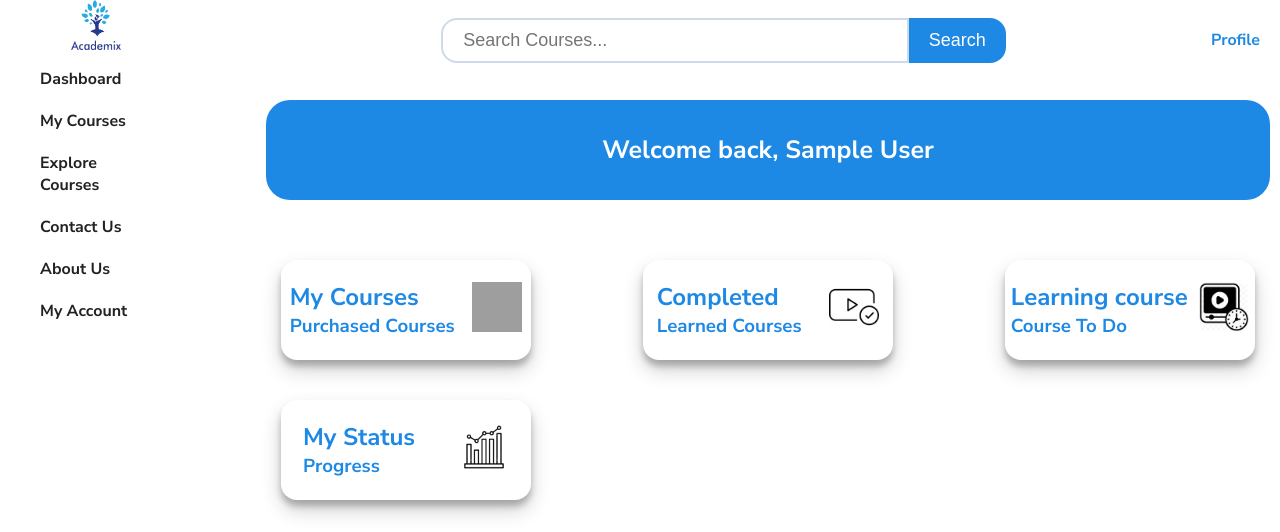
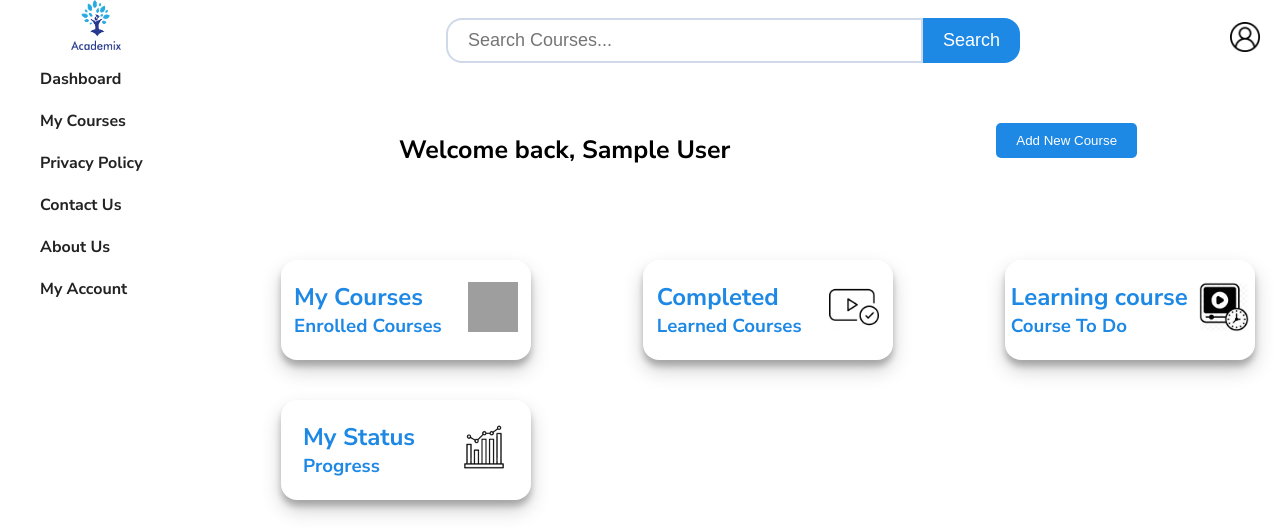
Before and after one commit to sathirak/sliit-y1-s1-iwt-assignment, a PHP site: page /user/index.php in a window 1280 px wide. Shown: the top 532 px of the page. Run offline with PHP 8.4, Linux system fonts and the light colour scheme; the visitor is signed in with stand-in values (Sample User, id 1); data that the repository does not hold is empty; grey boxes are pictures that could not be loaded.

Commit message:
fix: user dashbord css and js fix

```diff
--- a/privacy-policy/privacy.php
+++ b/privacy-policy/index.php
@@ -12,7 +12,7 @@ session_start();
 
     <link rel="stylesheet" href="../styles/global.css">
     <link rel="stylesheet" href="../styles/components.css">
-    <link rel="stylesheet" href="styles.css">
+    <link rel="stylesheet" href="../styles/privacy.css">
 
     <title>Privacy Policy</title>
 </head>
--- a/scripts/user.js
+++ b/scripts/user.js
@@ -30,7 +30,7 @@ document.querySelectorAll(".sidebar-container li").forEach(function (menuItem, i
                 break;
             case 2:
                 // Navigate to Explore Courses
-                document.getElementById("search-button").scrollIntoView({ behavior: "smooth" });
+                window.location.href = "../privacy-policy/index.php";
                 break;
             case 3:
                 // Navigate to Contact Us
--- a/styles/user-dashboard.css
+++ b/styles/user-dashboard.css
@@ -40,6 +40,7 @@ h3 {
   width: 50px;
   height: 50px;
 }
+
 /* .sidebar-container {
   width: 100%;
 } */
@@ -87,29 +88,6 @@ h3 {
   align-items: center;
 }
 
-.user img {
-  width: 20px;
-  height: 20px;
-}
-
-.pro-pic {
-  position: relative;
-  width: 20px;
-  height: 20px;
-}
-
-.pro-pic img {
-  position: absolute;
-  top: 0;
-  left: 0;
-  width: 100%;
-  height: 100%;
-}
-
-.pro-pic img:hover {
-  background-color: #413b3a;
-  color: var(--app-white);
-}
 
 /*content*/
 .content {
@@ -152,7 +130,8 @@ h3 {
   text-align: left;
 }
 
-.card:hover, .welcome:hover {
+.card:hover,
+.welcome:hover {
   box-shadow: 0 8px 16px 0 rgba(0, 0, 0, 0.6)
 }
 
@@ -177,11 +156,15 @@ h3 {
   font-size: 25px;
 }
 
+.new-event:hover {
+  box-shadow: 0 8px 16px 0 rgba(0, 0, 0, 0.6)
+}
+
 .welcome {
   width: 100%;
   height: 100px;
-  background-color: var(--app-primary);
-  color: var(--app-white);
+  /* background-color: var(--app-primary);
+  color: var(--app-white); */
   border-radius: 1.5rem;
   margin: 20px 10px;
   display: flex;
@@ -189,6 +172,34 @@ h3 {
   justify-content: space-around;
   font-size: 25px;
 }
+
 .welcome:hover {
-  box-shadow: 0 8px 16px 0 rgba(95, 96, 96, 0.2)
+  box-shadow: 0 8px 16px 0 rgba(56, 145, 223, 0.2)
 }
+
+.dashboard-header {
+  display: flex;
+  justify-content: flex-end;
+  margin-bottom: 20px;
+}
+
+.add-course-btn {
+  background-color: var(--app-primary);
+  color: var(--app-white);
+  padding: 10px 20px;
+  border: none;
+  border-radius: 5px;
+  cursor: pointer;
+  transition: background-color 0.3s ease;
+}
+
+.add-course-btn:hover {
+  background-color: #0056b3;
+}
+
+img {
+  height: 30px;
+  width: 30px;
+  text-align: center;
+  align-content: center;
+}
--- a/user/index.php
+++ b/user/index.php
@@ -13,6 +13,34 @@ $sql = "SELECT * FROM users WHERE user_id = '$user_id'";
 $result = $conn->query($sql);
 $user = $result->fetch_assoc();
 
+
+// -----------//-------------
+
+
+// include "../utils/config.php";
+
+// $user_id = $_SESSION['user_id'];
+
+// if (!isset($user_id)) {
+//     header("Location: ../sign-in");
+//     exit();
+// }
+
+
+// $sql = "SELECT c.course_id, c.course_name, c.description, c.duration, uec.started_at FROM course.c, user_enrolls_course.uec WHERE c.course_id = uec.course_id AND uec.user_id = $user_id";
+// $result = $conn->query($sql);
+
+// if ($result->num_rows > 0) {
+//     while ($row = $result->fetch_assoc()) {
+//         echo "<tr>";
+//         echo "<td>" . $row['course_name'] . "</td>";
+//         echo "<td>" . $row['started_at'] . "</td>";
+//         echo "<td>" . $row['completed_at'] . "</td>";
+//         echo "<td>";
+//     }
+// }else{
+//     echo "<tr><td colspan='4'>No enrolled courses found.</td></tr>";
+// }
 ?>
 
 
@@ -47,7 +75,7 @@ $user = $result->fetch_assoc();
             <ul class="sidebar-container">
                 <li>Dashboard</li>
                 <li>My Courses</li>
-                <li>Explore Courses</li>
+                <li>Privacy Policy</li>
                 <li>Contact Us</li>
                 <li>About Us</li>
                 <li>My Account</li>
@@ -56,21 +84,17 @@ $user = $result->fetch_assoc();
     </div>
 
     <div class="container">
-
-        <!-- header -->
         <header class="header-user">
-
-
             <div class="search-bar">
                 <input type="text" placeholder="Search Courses...">
                 <button id="search-button">Search</button>
             </div>
 
             <div class="user">
-                <a href="#" class="special-button">Profile</a>
+                <a href="#" class="special-button">
+                    <img src="../assets/images/user-img.png" alt="">
+                </a>
             </div>
-
-
         </header>
 
         <div class="content">
@@ -80,14 +104,16 @@ $user = $result->fetch_assoc();
                 <div class="upcome">
                     <div class="welcome">
                         <h4>Welcome back, <?= $user['first_name'] ?></h4>
+                        <header class="dashboard-header">
+                            <button class="add-course-btn">Add New Course</button>
+                        </header>
                     </div>
 
                     <div class="cards">
-                        <!-- <a href=""> -->
                         <div class="card shadow" id="cd-1">
                             <div class="box-1">
                                 <h2>My Courses</h2>
-                                <h3>Purchased Courses</h3>
+                                <h3>Enrolled Courses</h3>
                             </div>
                             <div class="icon-case">
                                 <img src="../assets/icons/course.png" alt="courses">
@@ -176,7 +202,9 @@ $user = $result->fetch_assoc();
                     ?>
                 </div>
             </div>
-            <script src="../scripts/user.js"></script>
+        </div>
+        <script src="../scripts/user.js"></script>
+    </div>
 </body>
 
 </html>
```
Also changed, not shown: utils/config.php (+4 -4 lines), styles/privacy.css (renamed from privacy-policy/styles.css).
